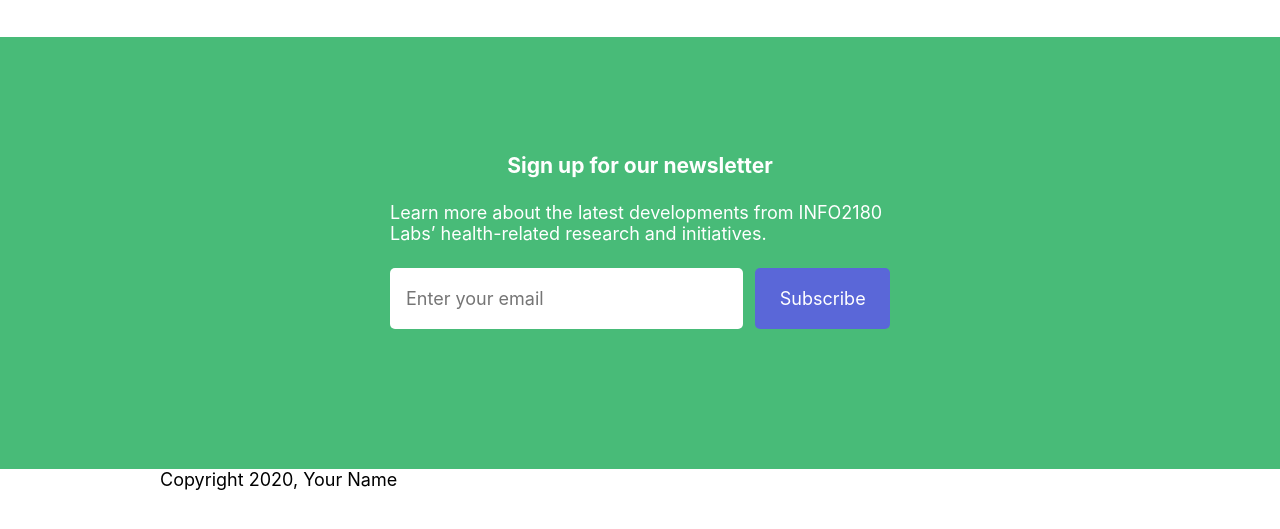
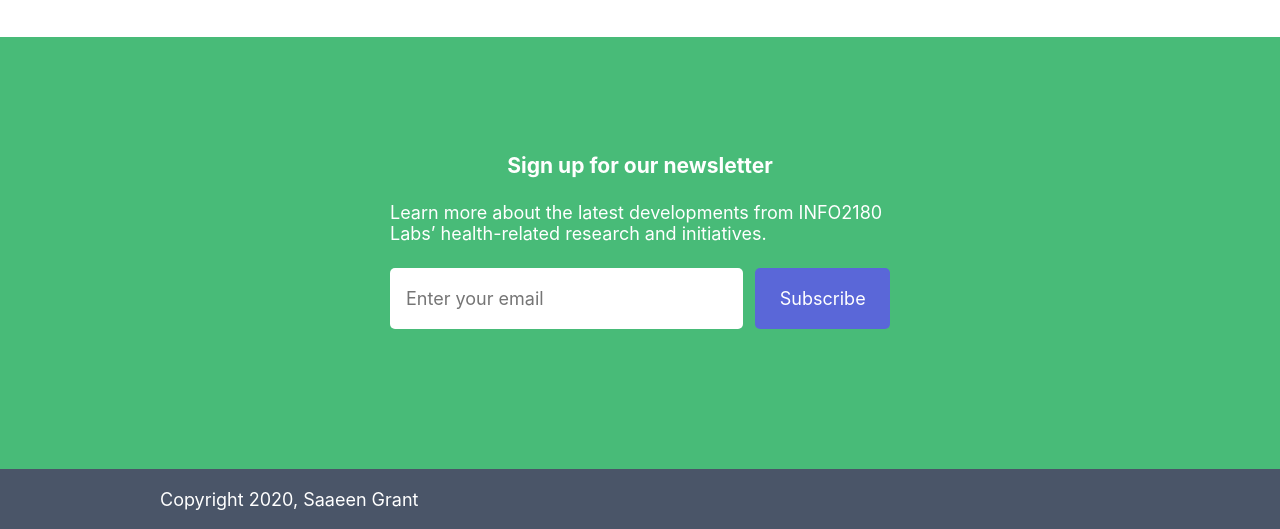
Before and after one commit to Saaeen-Grant-UWI/info2180-project1, a plain HTML site: page index.html in a window 1280 px wide. Shown: the part 2042-2571 px from the top of the page. Before the commit the page ends 2532 px from the top, so only its background shows below. Drawn offline with Linux system fonts and the light colour scheme.

Commit message:
Footer Section Complete

```diff
--- a/index.html
+++ b/index.html
@@ -110,7 +110,7 @@
     </main>
     <footer>
         <div class="container">
-            <p>Copyright 2020, Your Name</p>
+            <p>Copyright 2020, Saaeen Grant</p>
         </div>
     </footer>
 </body>
--- a/styles.css
+++ b/styles.css
@@ -190,3 +190,12 @@ header .container {
     border: none;
     font-family: -apple-system,BlinkMacSystemFont, "Segoe UI", Roboto, "Helvetica Neue",Arial, "Noto Sans", sans-serif;
 }
+
+footer {
+    background-color: #4A5568;
+    color: white;
+    height: 60px;
+    display: flex;
+    justify-content: flex-start;
+    align-items: center;
+}
```
